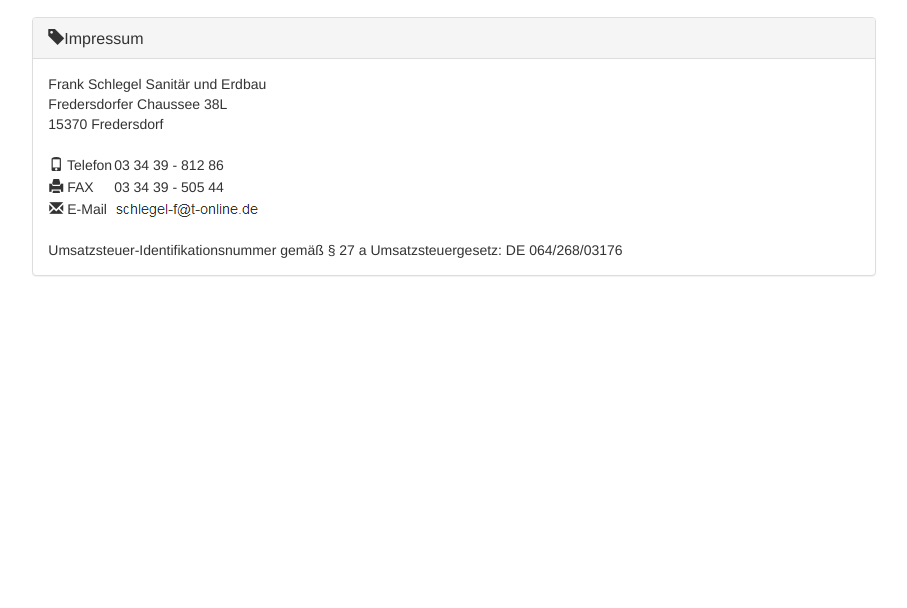
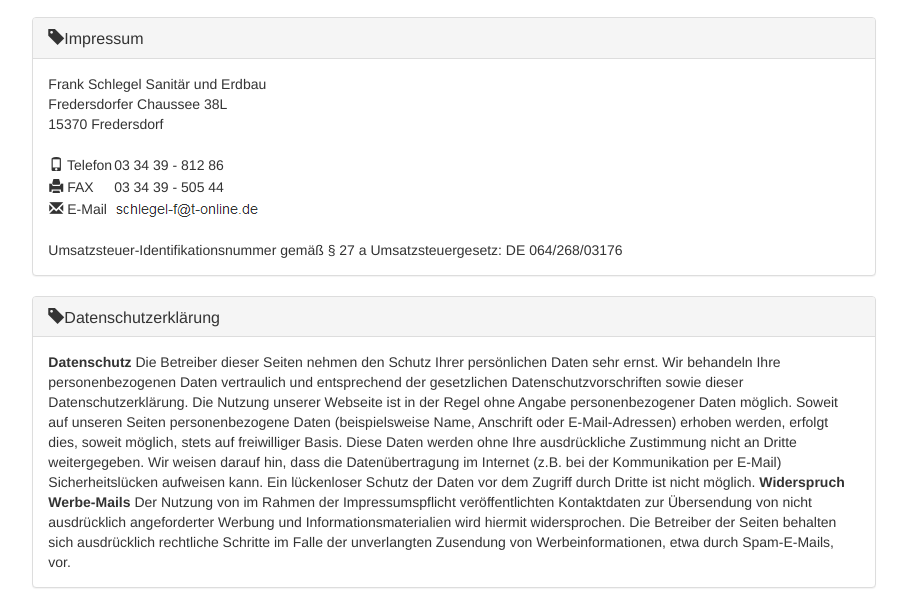
Before and after one commit to AndreSchlegel/schlegel-f, a plain HTML site: page index.html in a window 1280 px wide. Shown: the part 1806-2414 px from the top of the page, without its empty margins (186-1093 px from the left). Before the commit the page ends 2102 px from the top, so only its background shows below. Drawn offline with nearby package versions, Linux system fonts and the light colour scheme.

Commit message:
add Datenschutzerklärung

```diff
--- a/index.html
+++ b/index.html
@@ -252,6 +252,28 @@ Bitte beachten Sie, dass die Hausnummer unter Umständen in Ihren Navigationsger
    </div>
 </div>
 
+<div class="row" id="datenschutz">
+  <div class="col-lg-2"> </div>
+  <div class="col-lg-8">
+        <div class="panel panel-default">
+           <div class="panel-heading">
+          <h3 class="panel-title"><span class="glyphicon glyphicon-tag"> </span>Datenschutzerklärung</h3>
+           </div>
+           <div class="panel-body">
+             <b>Datenschutz</b>
+Die Betreiber dieser Seiten nehmen den Schutz Ihrer persönlichen Daten sehr ernst. Wir behandeln Ihre personenbezogenen Daten vertraulich und entsprechend der gesetzlichen Datenschutzvorschriften sowie dieser Datenschutzerklärung.
+
+Die Nutzung unserer Webseite ist in der Regel ohne Angabe personenbezogener Daten möglich. Soweit auf unseren Seiten personenbezogene Daten (beispielsweise Name, Anschrift oder E-Mail-Adressen) erhoben werden, erfolgt dies, soweit möglich, stets auf freiwilliger Basis. Diese Daten werden ohne Ihre ausdrückliche Zustimmung nicht an Dritte weitergegeben.
+
+Wir weisen darauf hin, dass die Datenübertragung im Internet (z.B. bei der Kommunikation per E-Mail) Sicherheitslücken aufweisen kann. Ein lückenloser Schutz der Daten vor dem Zugriff durch Dritte ist nicht möglich.
+
+             <b>Widerspruch Werbe-Mails</b>
+Der Nutzung von im Rahmen der Impressumspflicht veröffentlichten Kontaktdaten zur Übersendung von nicht ausdrücklich angeforderter Werbung und Informationsmaterialien wird hiermit widersprochen. Die Betreiber der Seiten behalten sich ausdrücklich rechtliche Schritte im Falle der unverlangten Zusendung von Werbeinformationen, etwa durch Spam-E-Mails, vor.
+         </div>
+      </div>
+   </div>
+</div>
+
       <script src="http://ajax.googleapis.com/ajax/libs/jquery/1.10.1/jquery.min.js"></script>
       <script src="js/bootstrap.js"></script>
   </body>
```
